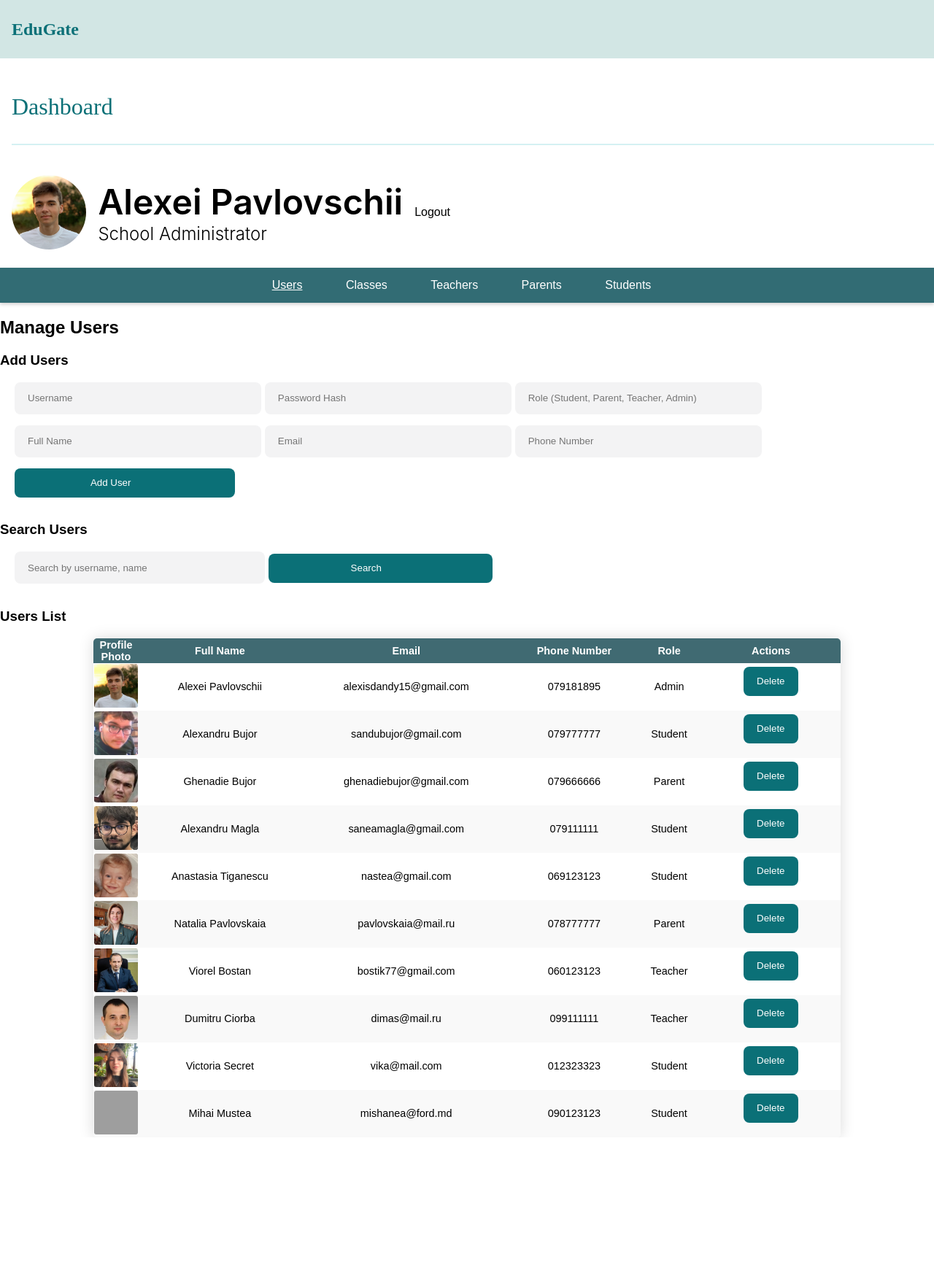
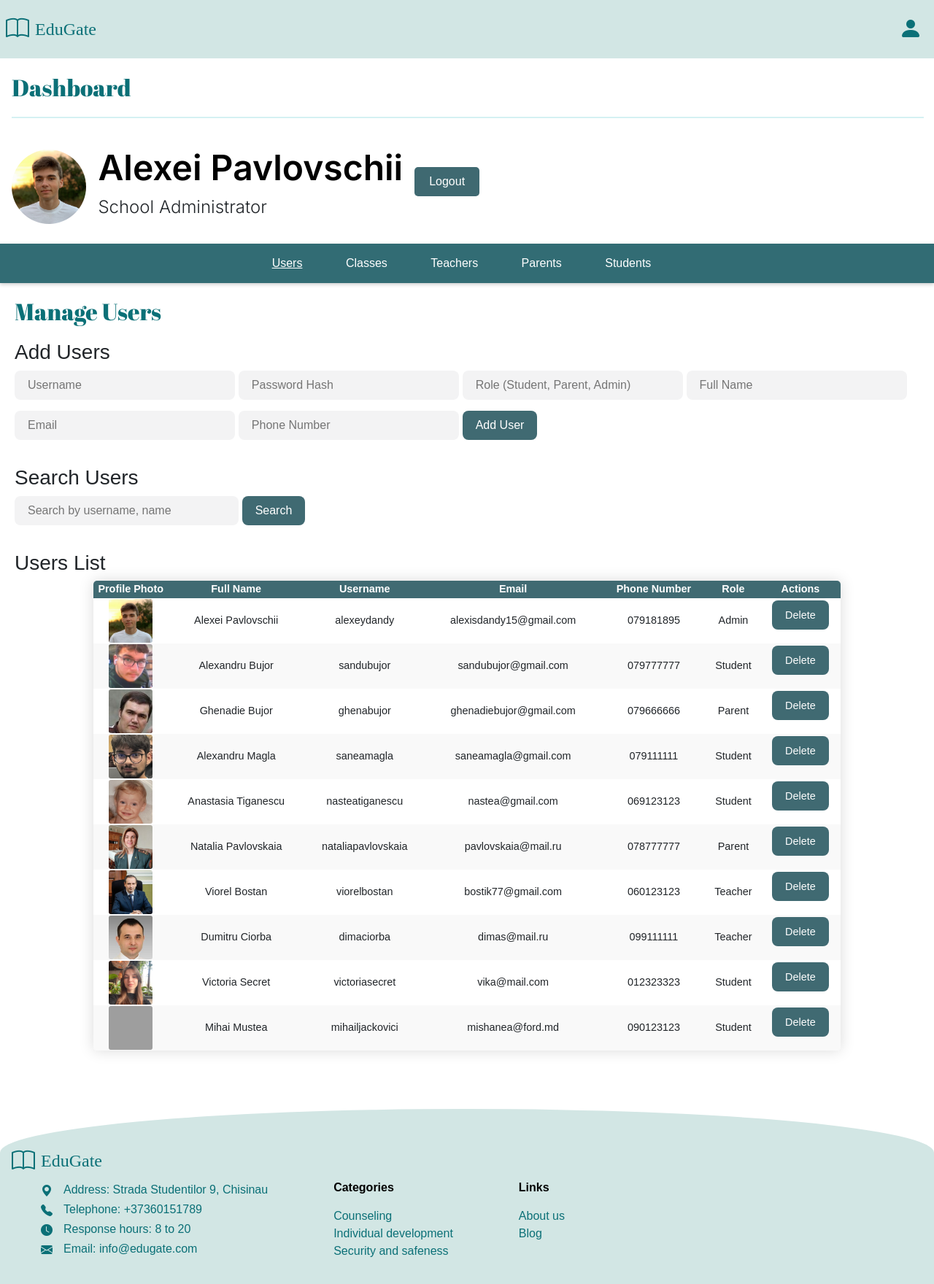
Before and after one commit to alexandru-bujor/EduGate_Project, a Flask app: page /dashboard/admin_dashboard in a window 1280 px wide. Shown: the whole page at 73% size. Before the commit the page ends 1555 px from the top, so only its background shows below. Run offline with Flask 3, Linux system fonts and the light colour scheme; a user stored in the database is signed in; data comes from the database, SQL or seed files in the repository; grey boxes are pictures that could not be loaded.

Commit message:
fixed admin users dashboard

```diff
--- a/templates/admin_dashboard.html
+++ b/templates/admin_dashboard.html
@@ -1,10 +1,28 @@
 <!DOCTYPE html>
 <html lang="en">
+
 
 <head>
     <meta charset="UTF-8">
     <meta name="viewport" content="width=device-width, initial-scale=1.0">
-    <title>Admin Dashboard</title>
+    <link href="https://fonts.googleapis.com/css2?family=Inter:ital,opsz,wght@0,14..32,100..900;1,14..32,100..900&display=swap" rel="stylesheet">
+    <link href="https://fonts.googleapis.com/css2?family=Raleway:ital,wght@0,100..900;1,100..900&display=swap" rel="stylesheet">
+
+    <!-- Bootstrap -->
+    <link rel="stylesheet" href="https://cdn.jsdelivr.net/npm/bootstrap@4.4.1/dist/css/bootstrap.min.css" integrity="sha384-Vkoo8x4CGsO3+Hhxv8T/Q5PaXtkKtu6ug5TOeNV6gBiFeWPGFN9MuhOf23Q9Ifjh" crossorigin="anonymous">
+    <script src="https://code.jquery.com/jquery-3.4.1.slim.min.js" integrity="sha384-J6qa4849blE2+poT4WnyKhv5vZF5SrPo0iEjwBvKU7imGFAV0wwj1yYfoRSJoZ+n" crossorigin="anonymous"></script>
+    <script src="https://cdn.jsdelivr.net/npm/popper.js@1.16.0/dist/umd/popper.min.js" integrity="sha384-Q6E9RHvbIyZFJoft+2mJbHaEWldlvI9IOYy5n3zV9zzTtmI3UksdQRVvoxMfooAo" crossorigin="anonymous"></script>
+    <script src="https://cdn.jsdelivr.net/npm/bootstrap@4.4.1/dist/js/bootstrap.min.js" integrity="sha384-wfSDF2E50Y2D1uUdj0O3uMBJnjuUD4Ih7YwaYd1iqfktj0Uod8GCExl3Og8ifwB6" crossorigin="anonymous"></script>
+    <link rel="stylesheet" href="https://cdnjs.cloudflare.com/ajax/libs/bootstrap-icons/1.10.3/font/bootstrap-icons.min.css">
+    <link href="https://fonts.googleapis.com/css2?family=Abril+Fatface&display=swap" rel="stylesheet">
+
+    <!-- CSS -->
+    <link rel="stylesheet" href="{{ url_for('static', filename='css/styles_parent.css') }}">
+
+    <!-- Chart.js -->
+    <script src="https://cdn.jsdelivr.net/npm/chart.js"></script>
+
+    <title>Parent Dashboard</title>
     <link rel="stylesheet" href="{{ url_for('static', filename='css/styles_administrator.css') }}">
 </head>
 
@@ -57,7 +75,7 @@
                 <span id="name-second-line">School Administrator</span>
             </p>
             <!-- Logout -->
-        <a href="{{ url_for('auth.logout') }}">Logout</a>
+        <button class="logout"><a href="{{ url_for('auth.logout') }}">Logout</a></button>
         </div>
     </div>
 
@@ -71,28 +89,30 @@
 
     <!-- Users Section -->
     <section id="users" class="active">
-        <h2>Manage Users</h2>
-        <h3>Add Users</h3>
-        <form id="add-user-form" action='{{ url_for("user_management.add_user") }}' method="POST">
+
+        <h2 class="manage">Manage Users</h2>
+        <h3 class="manage-users">Add Users</h3>
+        <form id="add-user-form" action="{{ url_for('user_management.add_user') }}" method="POST">
             <input type="text" name="username" placeholder="Username" required>
             <input type="password" name="password" placeholder="Password Hash" required>
-            <input type="text" name="role" placeholder="Role (Student, Parent, Teacher, Admin)" required>
+            <input type="text" name="role" placeholder="Role (Student, Parent, Admin)" required>
             <input type="text" name="full_name" placeholder="Full Name" required>
             <input type="email" name="email" placeholder="Email" required>
             <input type="text" name="phone_number" placeholder="Phone Number" required>
-            <button type="submit">Add User</button>
+            <button class ="submit-button" type="submit">Add User</button>
         </form>
 
-        <h3>Search Users</h3>
+        <h3 class="manage-users">Search Users</h3>
         <input type="text" id="user-search-query" placeholder="Search by username, name">
-        <button onclick="searchUsers()">Search</button>
+        <button class="submit-button" onclick="searchUsers()">Search</button>
 
-        <h3>Users List</h3>
+        <h3 class="manage-users">Users List</h3>
         <table id="users-table">
-            <thead>
-                <tr>
-                    <th>Profile Photo</th>
+            <thead >
+                <tr class="table-header">
+                    <th id="profile-photo">Profile Photo</th>
                     <th>Full Name</th>
+                    <th>Username</th>
                     <th>Email</th>
                     <th>Phone Number</th>
                     <th>Role</th>
@@ -102,14 +122,18 @@
             <tbody>
                 {% for user in users %}
                 <tr>
-                    <td>{{ user.user_id }}</td>
-                    <td>{{ user.username }}</td>
+                    <td class="profile-picture-cell">
+                        <img src="{{ url_for('static', filename='profile_pictures/' ~ user.profile_picture) }}"
+                             alt="Profile Picture">
+                    </td>
                     <td>{{ user.full_name }}</td>
+                    <td>{{ user.username}}</td>
                     <td>{{ user.email }}</td>
+                    <td>{{ user.phone_number }}</td>
                     <td>{{ user.role }}</td>
                     <td>
                         <form action="{{ url_for('user_management.delete_user', user_id=user.user_id) }}" method="POST">
-                            <button type="submit">Delete</button>
+                            <button class="submit-button" type="submit">Delete</button>
                         </form>
                     </td>
                 </tr>
@@ -122,13 +146,6 @@
     <!-- Classes Section -->
     <section id="classes">
         <h2>Manage Classes</h2>
-
-        <h3>Add New Class</h3>
-        <form id="add-class-form" action="{{ url_for('class_management.add_class') }}" method="POST">
-            <input type="text" name="class_name" placeholder="Class Name" required>
-            <input name="description" placeholder="Description">
-            <button type="submit">Create Class</button>
-        </form>
 
         <h3>Link Teacher to Class</h3>
         <form action="{{ url_for('links.link_teacher_to_class') }}" method="POST">
@@ -322,11 +339,55 @@
         </table>
     </section>
 
+    <div class="footer">
+        <div class="footer-content">
+            <div class="name d-flex align-items-center">
+                <i class="bi bi-book"></i>
+                <h1>EduGate</h1>
+            </div>
+            <div class="info">
+                <ul class="generalInfo">
+                    <li class="listInfo">
+                        <i class="bi bi-geo-alt-fill"></i>
+                        <h1>Address: Strada Studentilor 9, Chisinau</h1>
+                    </li>
+                    <li class="listInfo">
+                        <i class="bi bi-telephone-fill"></i>
+                        <h1>Telephone: +37360151789</h1>
+                    </li>
+                    <li class="listInfo">
+                        <i class="bi bi-clock-fill"></i>
+                        <h1>Response hours: 8 to 20</h1>
+                    </li>
+                    <li class="listInfo">
+                        <i class="bi bi-envelope-fill"></i>
+                        <h1>Email: info@edugate.com</h1>
+                    </li>
+                </ul>
+                <ul class="otherInfo">
+                    <li><a href="#">Categories</a></li>
+                    <li><a href="#">Counseling</a></li>
+                    <li><a href="#">Individual development</a></li>
+                    <li><a href="#">Security and safeness</a></li>
+                </ul>
+                <ul class="otherInfo">
+                    <li><a href="#">Links</a></li>
+                    <li><a href="#">About us</a></li>
+                    <li><a href="#">Blog</a></li>
+                </ul>
+            </div>
+        </div>
+    </div>
 
 
     <!-- END DASHBOARD STRUCTURE / END DASHBOARD STRUCTURE / END DASHBOARD STRUCTURE -->
 
     <script>
+        fetch('footer.html')
+            .then(response => response.text())
+            .then(data => {
+                document.getElementById('footer-container').innerHTML = data;
+            });
       // JavaScript function to show the selected section and hide others
 
       function showSection(sectionId) {
@@ -371,7 +432,7 @@
       // Function to search users
         function searchUsers() {
             const query = document.getElementById("user-search-query").value;
-            fetch(`/search/search_users?query=${encodeURIComponent(query)}`)
+            fetch(`/search_users?query=${encodeURIComponent(query)}`)
                 .then(response => response.json())
                 .then(users => {
                     const usersTableBody = document.querySelector("#users-table tbody");
@@ -389,7 +450,7 @@
                             <td>${user.phone_number}</td>
                             <td>${user.role}</td>
                             <td>
-                                <form action="/user_management/delete_user/${user.user_id}" method="POST">
+                                <form action="/delete_user/${user.user_id}" method="POST">
                                     <button type="submit">Delete</button>
                                 </form>
                             </td>
@@ -404,16 +465,10 @@
       // Function to delete a user
       function deleteUser(userId) {
         if (confirm("Are you sure you want to delete this user?")) {
-            fetch(`/user_management/delete_user/${userId}`, {  // Note the updated URL with prefix
+          fetch(`/delete_user/${userId}`, {
             method: "DELETE",
           })
-            .then((response) => {
-                if (response.ok) {
-                    return response.json();
-                } else {
-                    throw new Error('Failed to delete user');
-                }
-            })
+            .then((response) => response.json())
             .then((data) => {
               alert(data.message || data.error);
               searchUsers(); // Refresh the user list
@@ -422,7 +477,6 @@
         }
       }
 
-
       // Initial load of users
       searchUsers();
 
@@ -430,19 +484,11 @@
       document.getElementById("add-user-form").onsubmit = function (event) {
         event.preventDefault();
         const formData = new FormData(event.target);
-
-        // Update the fetch URL to match the full route for the add_user endpoint
-        fetch("/user_management/add_user", {
+        fetch("/add_user", {
           method: "POST",
           body: formData,
         })
-        .then((response) => {
-            // Check if the response is JSON, handle it accordingly
-            if (!response.ok) {
-                throw new Error("Network response was not ok");
-            }
-            return response.json();
-        })
+          .then((response) => response.json())
           .then((data) => {
             alert(data.message || data.error);
             event.target.reset();
@@ -450,7 +496,6 @@
           })
           .catch((error) => console.error("Error:", error));
       };
-
 
       //--------------- END USERS ---------------
 
@@ -460,7 +505,7 @@
       document.getElementById("add-class-form").onsubmit = function (event) {
         event.preventDefault();
         const formData = new FormData(event.target);
-        fetch("/class_management/add_class", {
+        fetch("/add_class", {
           method: "POST",
           body: formData,
         })
@@ -490,7 +535,7 @@
 
         function searchClasses() {
             const query = document.getElementById("class-search-query").value;
-            fetch(`/search/search_classes?query=${encodeURIComponent(query)}`)
+            fetch(`/search_classes?query=${encodeURIComponent(query)}`)
                 .then(response => response.json())
                 .then(classes => {
                     const classesTableBody = document.querySelector("#classes-table tbody");
@@ -503,7 +548,7 @@
                             <td>${classData.class_name}</td>
                             <td>${classData.description}</td>
                             <td>
-                                <form action="/class_management/delete_class/${classData.class_id}" method="POST">
+                                <form action="/delete_class/${classData.class_id}" method="POST">
                                     <button type="submit">Delete</button>
                                 </form>
                             </td>
@@ -535,7 +580,7 @@
       // Function to search and display teachers
       function searchTeachers() {
           const query = document.getElementById("teacher-search-query").value;
-          fetch(`/search/search_teachers?query=${encodeURIComponent(query)}`)
+          fetch(`/search_teachers?query=${encodeURIComponent(query)}`)
               .then(response => response.json())
               .then(teachers => {
                   const teachersTableBody = document.getElementById("teachers-table").getElementsByTagName("tbody")[0];
@@ -552,7 +597,7 @@
                           <td>${teacher.email}</td>
                           <td>${teacher.phone_number}</td>
                           <td>
-                              <form action="/user_management/delete_user/${teacher.user_id}" method="POST">
+                              <form action="/delete_user/${teacher.user_id}" method="POST">
                                   <button type="submit">Delete</button>
                               </form>
                           </td>
@@ -597,7 +642,7 @@
       // Update the searchParents function to include the "parent_id"
       function searchParents() {
         const query = document.getElementById("parent-search-query").value;
-        fetch(`/search/search_parents?query=${encodeURIComponent(query)}`)
+        fetch(`/search_parents?query=${encodeURIComponent(query)}`)
             .then(response => response.json())
             .then(parents => {
                 const parentsTableBody = document.querySelector("#parents-table tbody");
@@ -636,7 +681,7 @@
       // Function to search and display students
       function searchStudents() {
         const query = document.getElementById("student-search-query").value;
-        fetch(`/search/search_students?query=${encodeURIComponent(query)}`)
+        fetch(`/search_students?query=${encodeURIComponent(query)}`)
             .then((response) => response.json())
             .then((students) => {
                 const studentsTableBody = document
@@ -776,5 +821,6 @@
       //--------------- END DROPDOWNS ---------------
     </script>
 
+
 </body>
 </html>
```
Also changed, not shown: static/css/styles_administrator.css (line endings or trailing spaces). Lines whose indentation alone changed are shown as unchanged.
